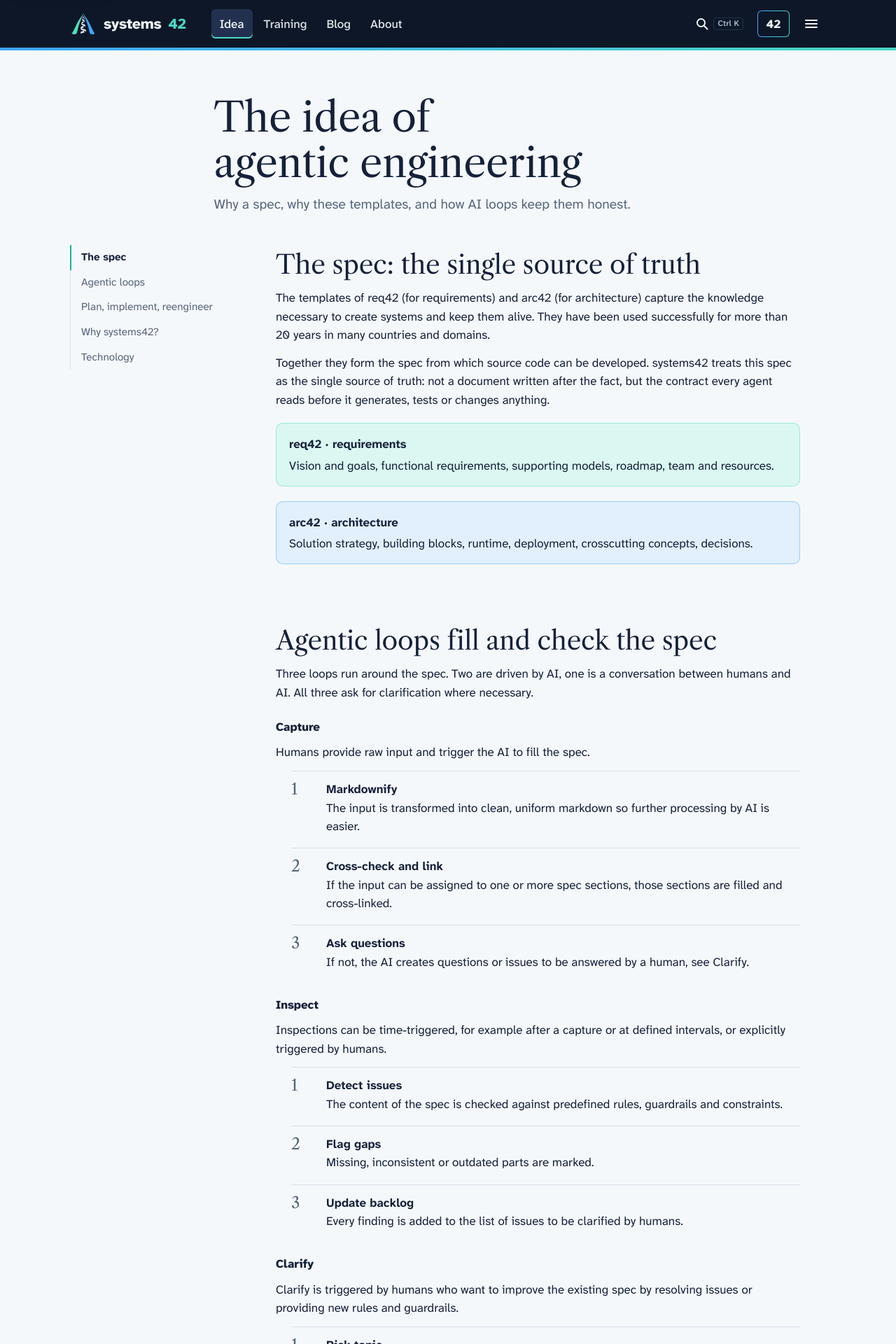
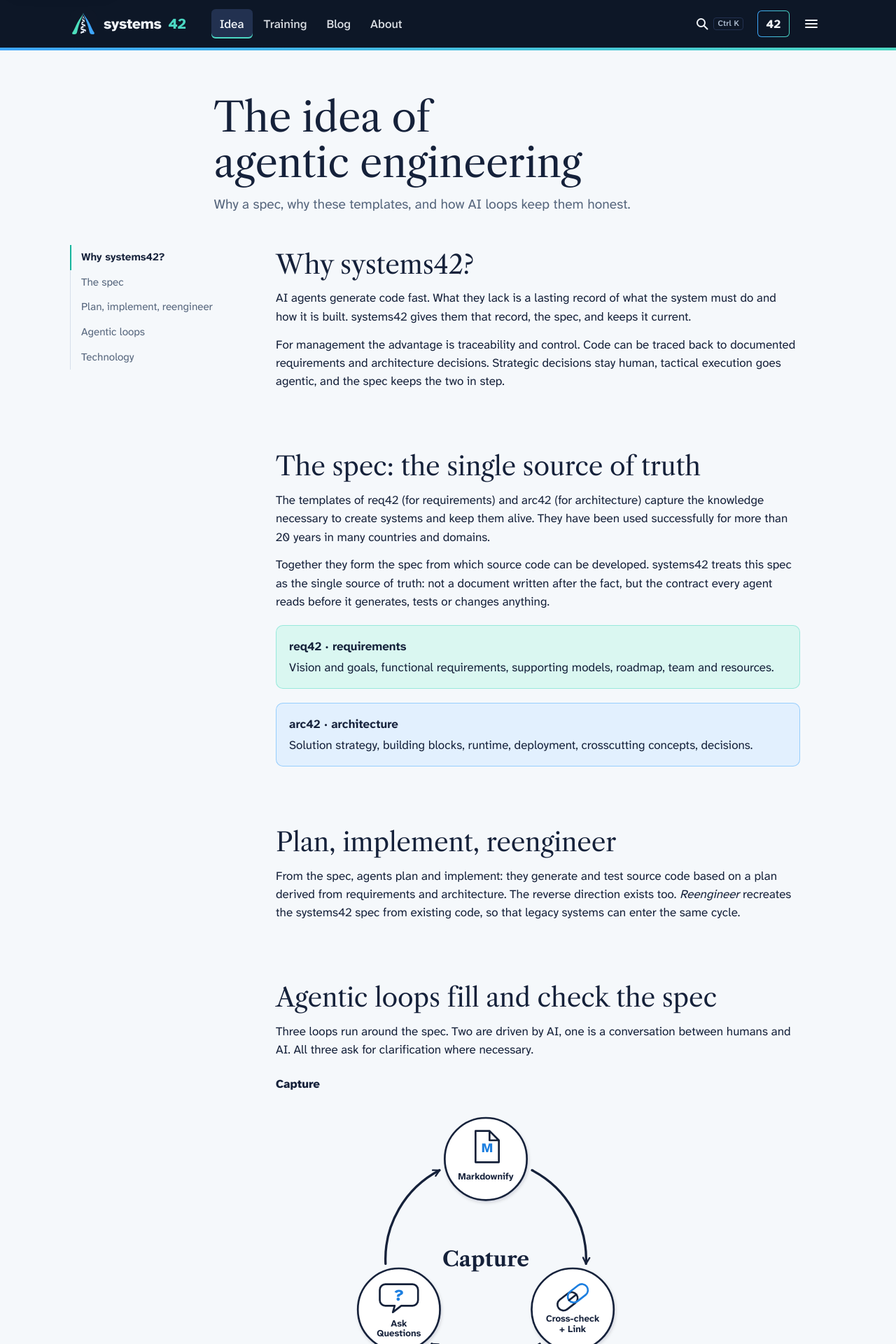
Before and after one commit to systems42-org/systems42.org-site, a Jekyll site: the page built from _pages/idea.md, in a window 1280 px wide. Shown: the top 1920 px of the page at 70% size. Built offline with Jekyll 4.4.1, drawn with Linux system fonts in a browser that asks for light colours; some of the changed text lies outside the part shown.

Commit message:
Idea page: new order, loop diagrams, dashboard screenshot; links from home
Home page:
- "How the loops work in detail" under the loops section
- "Why one spec is the source of truth" under the section grid

Idea page:
- order: Why systems42?, The spec, Plan/implement/reengineer,
  Agentic loops, Technology
- "Why systems42?" opens with the problem (agents lack a lasting
  record) and uses the softened traceability wording of the home page;
  "handshake" is gone
- each loop shows its diagram, with readable labels from 600px width;
  on narrow screens the labels are hidden and the steps list names them
- Technology shows the dashboard screenshot from the blog post

Co-Authored-By: Claude Fable 5.2 <noreply@anthropic.com>

```diff
--- a/_data/home.yml
+++ b/_data/home.yml
@@ -21,6 +21,7 @@ templates:
 loops:
   headline: Three loops keep the spec alive.
   lede: AI fills and checks the spec. Humans decide where it matters.
+  more: {label: How the loops work in detail, url: "/idea/#agentic-loops"}
   # Step names and order as in the loop diagrams (_includes/loops/) and on /idea/.
   items:
     - name: Capture
@@ -52,6 +53,7 @@ spec:
   headline: One spec. Eighteen sections.
   lede: Six sections from req42 for requirements, six from arc42 for architecture, and six common to both. Together they are the single source of truth from which code is generated and tested.
   text: Both templates have been used for more than 20 years, in many countries and domains. systems42 does not replace them. It makes them executable.
+  more: {label: Why one spec is the source of truth, url: "/idea/#the-spec"}
 
 status:
   headline: Stay tuned.
--- a/_layouts/home.html
+++ b/_layouts/home.html
@@ -48,6 +48,7 @@ layout: default
       </div>
       {% endfor %}
     </div>
+    <p class="more"><a href="{{ h.loops.more.url | relative_url }}">{{ h.loops.more.label }}</a></p>
   </div>
 </section>
 
@@ -75,6 +76,7 @@ layout: default
       </div>
       {% endfor %}
     </div>
+    <p class="more"><a href="{{ h.spec.more.url | relative_url }}">{{ h.spec.more.label }}</a></p>
   </div>
 </section>
 
--- a/_pages/idea.md
+++ b/_pages/idea.md
@@ -3,14 +3,20 @@ title: The idea of agentic engineering
 lede: Why a spec, why these templates, and how AI loops keep them honest.
 permalink: /idea/
 toc:
+  - {title: Why systems42?, id: why-systems42}
   - {title: The spec, id: the-spec}
+  - {title: "Plan, implement, reengineer", id: plan-implement-reengineer}
   - {title: Agentic loops, id: agentic-loops}
-  - {title: "Plan, implement, reengineer", id: plan-implement-reengineer}
-  - {title: Why systems42?, id: why-systems42}
   - {title: Technology, id: technology}
 seo_title: "Agentic Engineering: the Spec, the Loops, the Templates"
 description: "Why one spec is the source of truth for agentic engineering, and how the Capture, Inspect and Clarify loops keep requirements and architecture honest."
 ---
+
+## Why systems42? {#why-systems42}
+
+AI agents generate code fast. What they lack is a lasting record of what the system must do and how it is built. systems42 gives them that record, the spec, and keeps it current.
+
+For management the advantage is traceability and control. Code can be traced back to documented requirements and architecture decisions. Strategic decisions stay human, tactical execution goes agentic, and the spec keeps the two in step.
 
 ## The spec: the single source of truth {#the-spec}
 
@@ -21,11 +27,17 @@ Together they form the spec from which source code can be developed. systems42 t
 <div class="callout req"><strong>req42 · requirements</strong><p>Vision and goals, functional requirements, supporting models, roadmap, team and resources.</p></div>
 <div class="callout arc"><strong>arc42 · architecture</strong><p>Solution strategy, building blocks, runtime, deployment, crosscutting concepts, decisions.</p></div>
 
+## Plan, implement, reengineer {#plan-implement-reengineer}
+
+From the spec, agents plan and implement: they generate and test source code based on a plan derived from requirements and architecture. The reverse direction exists too. *Reengineer* recreates the systems42 spec from existing code, so that legacy systems can enter the same cycle.
+
 ## Agentic loops fill and check the spec {#agentic-loops}
 
 Three loops run around the spec. Two are driven by AI, one is a conversation between humans and AI. All three ask for clarification where necessary.
 
 ### Capture
+
+<div class="idea-loop">{% include loop-figure.html name="capture" %}</div>
 
 Humans provide raw input and trigger the AI to fill the spec.
 
@@ -37,6 +49,8 @@ Humans provide raw input and trigger the AI to fill the spec.
 
 ### Inspect
 
+<div class="idea-loop">{% include loop-figure.html name="inspect" %}</div>
+
 Inspections can be time-triggered, for example after a capture or at defined intervals, or explicitly triggered by humans.
 
 <ol class="steps">
@@ -47,6 +61,8 @@ Inspections can be time-triggered, for example after a capture or at defined int
 
 ### Clarify
 
+<div class="idea-loop">{% include loop-figure.html name="clarify" %}</div>
+
 Clarify is triggered by humans who want to improve the existing spec by resolving issues or providing new rules and guardrails.
 
 <ol class="steps">
@@ -55,16 +71,13 @@ Clarify is triggered by humans who want to improve the existing spec by resolvin
 <li><strong>Write back</strong>Humans ask the AI to update the spec, or the rules and guardrails, with the outcome of the discussion.</li>
 </ol>
 
-## Plan, implement, reengineer {#plan-implement-reengineer}
-
-From the spec, agents plan and implement: they generate and test source code based on a plan derived from requirements and architecture. The reverse direction exists too. *Reengineer* recreates the systems42 spec from existing code, so that legacy systems can enter the same cycle.
-
-## Why systems42? {#why-systems42}
-
-For management the advantage is traceability and control. Every line of code can be mapped back to documented requirements and architectural decisions. Strategic decisions stay human, tactical execution goes agentic, and the spec is the handshake between the two.
-
 ## Technology {#technology}
 
 systems42 keeps the spec as a markdown wiki in the style Andrej Karpathy described: plain files, versioned, readable by humans and machines alike, with harnesses that run the loops.
 
 People read the wiki through the **systems42 dashboard**: a read-only web view that searches the spec, traces requirements to architecture and decisions, shows source and status on every page, and lists the open issues that Clarify starts from. It never writes to the wiki. Try the live demo at [dashboard.systems42.org](https://dashboard.systems42.org).
+
+<figure class="screenshot">
+<a href="https://dashboard.systems42.org/demo/"><img class="shot-light" src="{{ '/assets/img/blog/dashboard-home.webp' | relative_url }}" width="1440" height="900" loading="lazy" alt="Home page of the systems42 dashboard: the vision sentence, a requirements card with 61 pages and 5 open issues, latest changes and open issues in the middle, and an architecture card."><img class="shot-dark" src="{{ '/assets/img/blog/dashboard-home-dark.webp' | relative_url }}" width="1440" height="900" loading="lazy" alt="Home page of the systems42 dashboard in dark mode: the vision sentence, a requirements card with 61 pages and 5 open issues, latest changes and open issues in the middle, and an architecture card."></a>
+<figcaption>The home page of the live demo. It shows the dashboard's own requirements wiki.</figcaption>
+</figure>
--- a/_sass/_home.scss
+++ b/_sass/_home.scss
@@ -46,6 +46,8 @@ section.band+section.band{border-top:1px solid var(--line)}
 .loop-steps strong{display:block;color:var(--text)}
 .h-ai{background:var(--arc-100);color:var(--arc-700)} .h-both{background:var(--req-100);color:var(--req-700)}
 
+.band .more{margin-top:28px;font-weight:700}
+
 .legend{display:flex;gap:18px;flex-wrap:wrap;font-size:.9rem;color:var(--muted);align-self:end}
 .spec-groups{display:grid;grid-template-columns:1fr 1fr;gap:18px;margin-top:32px}
 .spec-group{border:1px solid var(--line);border-radius:10px;background:var(--surface);padding:16px}
--- a/_sass/_page.scss
+++ b/_sass/_page.scss
@@ -95,3 +95,12 @@
 }
 :root[data-theme="dark"] .article .shot-light{display:none!important}
 :root[data-theme="dark"] .article .shot-dark{display:block!important}
+
+// Loop diagrams on /idea/. From 600px width their labels are 13px and readable;
+// on narrow screens the labels are hidden and the steps list below names the steps.
+.idea-loop{max-width:600px;margin-top:1.2em}
+.idea-loop svg{display:block;width:100%;height:auto}
+@media (max-width:640px){
+  .idea-loop svg [class^="label-"]{display:none}
+  .idea-loop svg>g>:not([class^="node-"]):not([class^="label-"]){translate:0 14px}
+}
```
